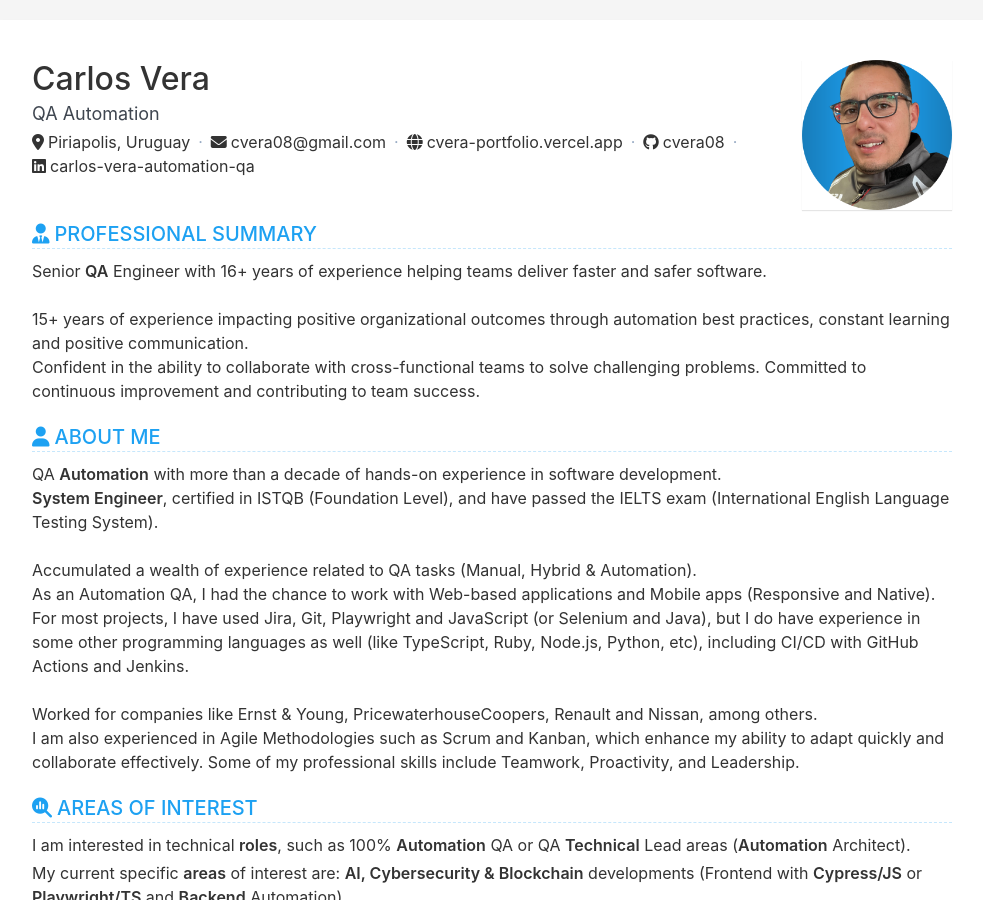
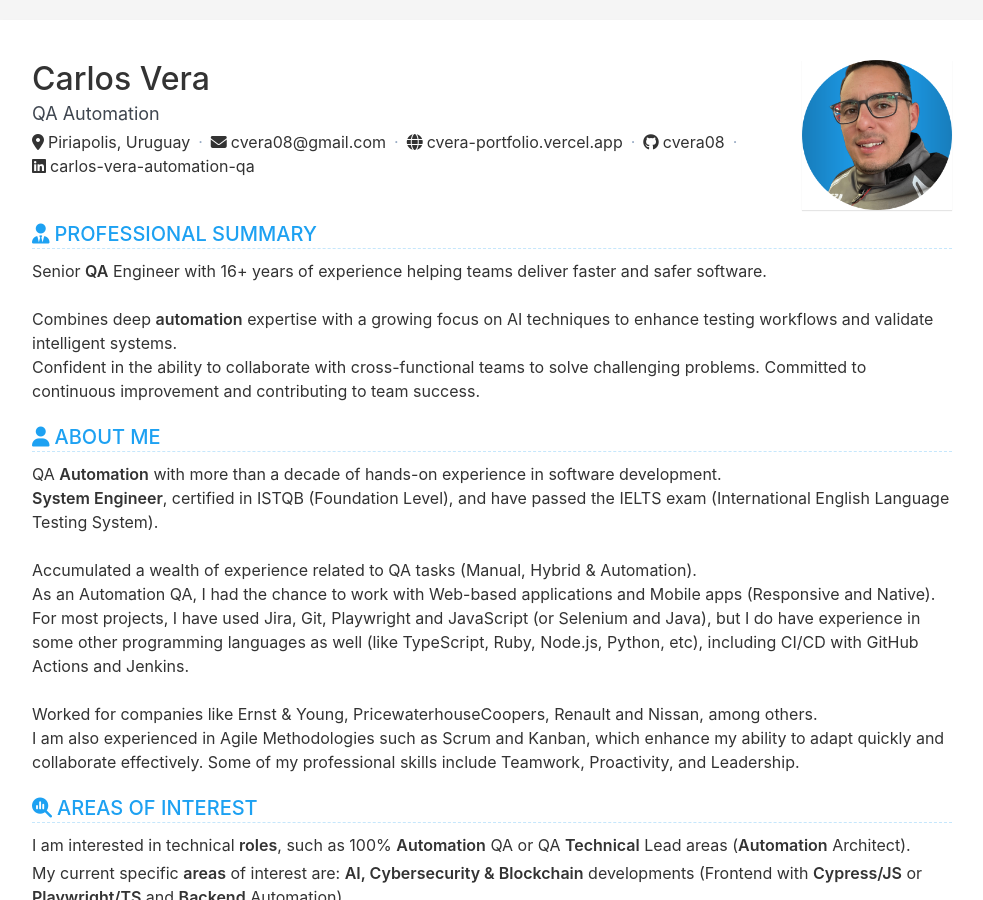
Before and after one commit to cvera08/full-resume, a Jekyll site: the page built from index.html, in a window 1280 px wide and 900 px high. Shown: the whole window, without its empty margins (148-1131 px from the left). Built offline with Jekyll 4.4.1, drawn with Linux system fonts in a browser that asks for light colours.

Commit message:
feat: professional summary change - second paragraph

```diff
--- a/_data/data.yml
+++ b/_data/data.yml
@@ -26,7 +26,7 @@ profile:
   description: |
     Senior **QA** Engineer with 16+ years of experience helping teams deliver faster and safer software.
     <br>
-    15+ years of experience impacting positive organizational outcomes through automation best practices, constant learning and positive communication.
+    Combines deep **automation** expertise with a growing focus on AI techniques to enhance testing workflows and validate intelligent systems.
     Confident in the ability to collaborate with cross-functional teams to solve challenging problems. Committed to continuous improvement and contributing to team success.
 
 evaluation:
```
